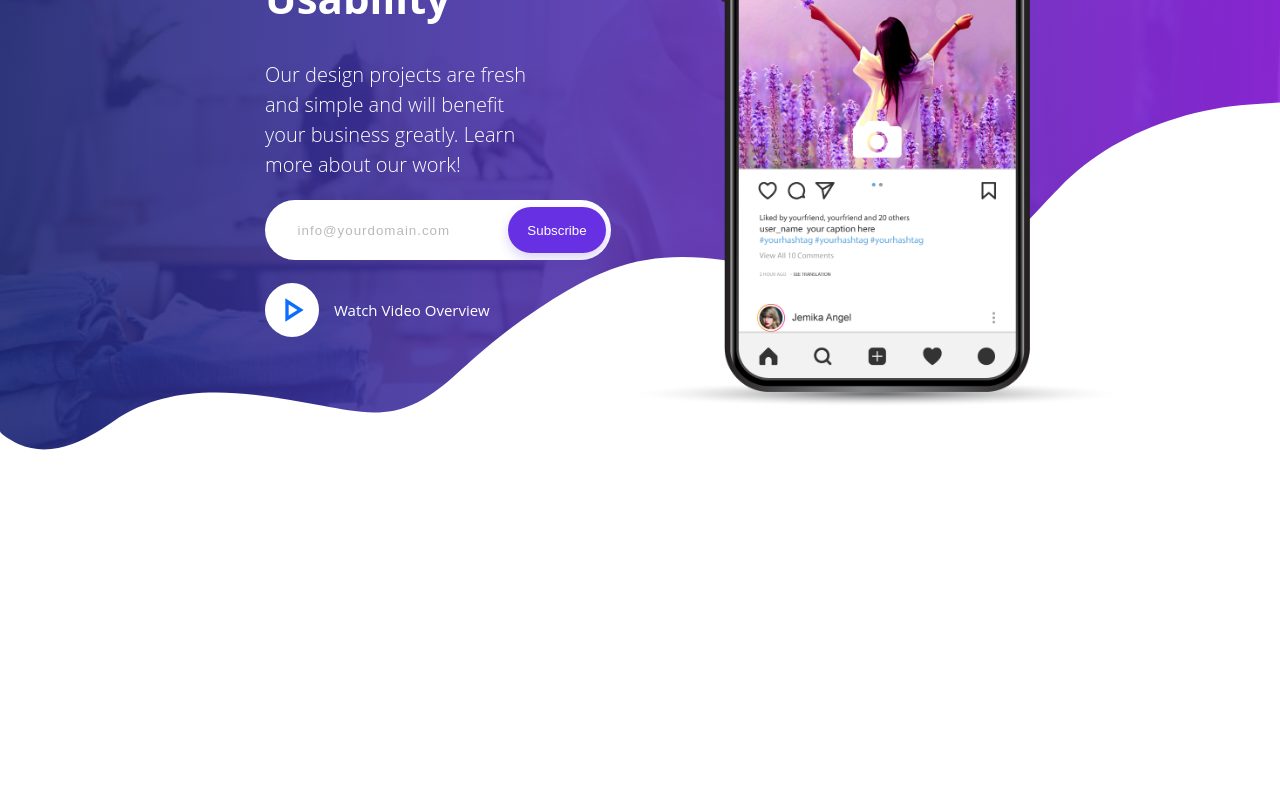
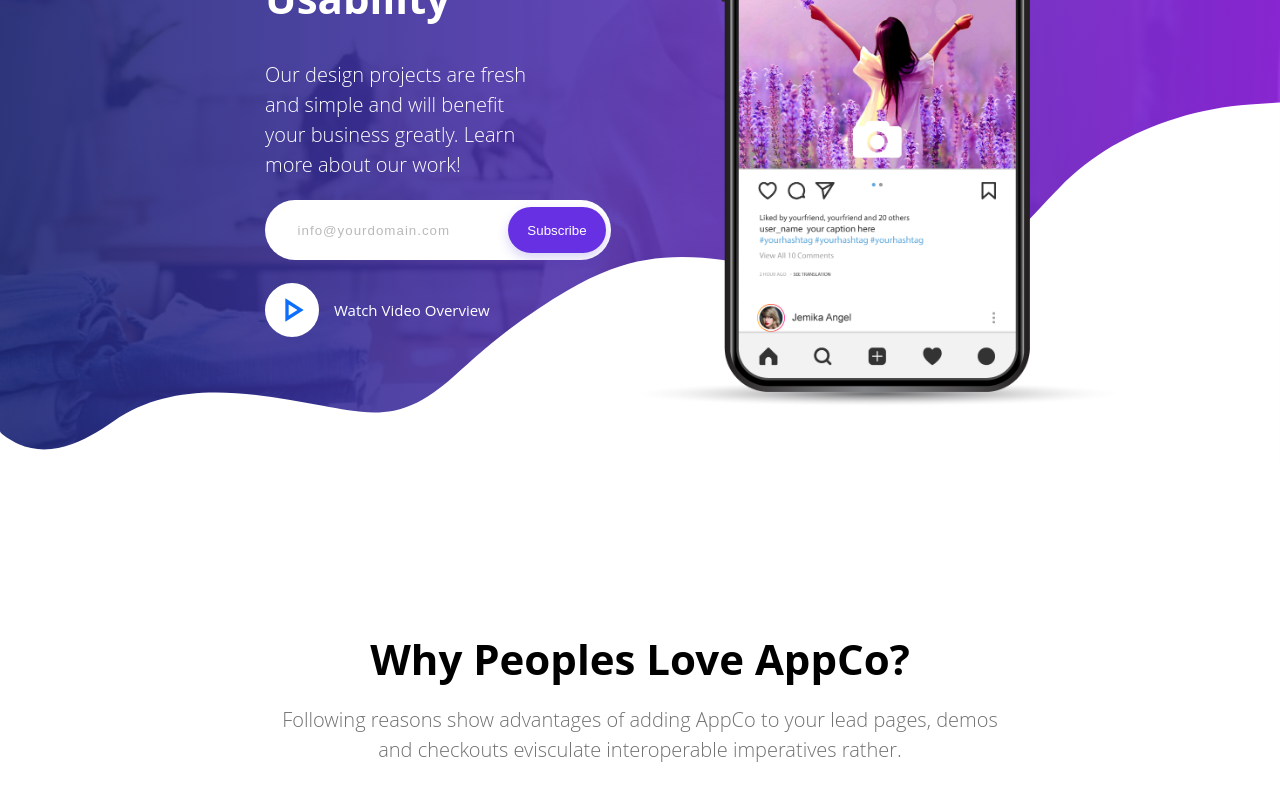
Before and after one commit to datdhomegatheme/landingpage-hieu, a React (Create React App) app in the folder my-app/: page / in a window 1280 px wide. Shown: the part 318-1118 px from the top of the page. Before the commit the page ends 871 px from the top, so only its background shows below. Built offline with nearby package versions, Linux system fonts and the light colour scheme.

Commit message:
update UI homepage

```diff
--- a/my-app/src/App.js
+++ b/my-app/src/App.js
@@ -1,6 +1,7 @@
 import React, { useEffect, useState } from "react";
 import Header from "./Layouts/Header";
 import HomePage from "./Pages/HomePage";
+import PromoPage from "./Pages/PromoPage";
 
 function App() {
     const [scrollPosition, setScrollPosition] = useState();
@@ -32,6 +33,7 @@
         <div className="App">
             <Header />
             <HomePage />
+            <PromoPage />
         </div>
     );
 }
--- a/my-app/src/Pages/HomePage/index.js
+++ b/my-app/src/Pages/HomePage/index.js
@@ -53,7 +53,6 @@
                     <img alt="bottom img" src={Img} className="bottom__img" />
                 </div>
             </div>
-            <div className="promp-section"></div>
         </>
     );
 }
--- /dev/null
+++ b/my-app/src/Pages/PromoPage/index.js
@@ -0,0 +1,29 @@
+import PolylineIcon from "@mui/icons-material/Polyline";
+function PromoPage() {
+    // const promoItems = [
+    //     {
+    //         icon: PolylineIcon
+
+    //     }
+    // ]
+
+    return (
+        <>
+            <div className="promo">
+                <div className="promo__container d-flex">
+                    <div className="promo__title">
+                        <h1>Why Peoples Love AppCo?</h1>
+                        <h2>
+                            Following reasons show advantages of adding AppCo to
+                            your lead pages, demos and checkouts evisculate
+                            interoperable imperatives rather.
+                        </h2>
+                    </div>
+                    <div className="promo__content"></div>
+                </div>
+            </div>
+        </>
+    );
+}
+
+export default PromoPage;
--- /dev/null
+++ b/my-app/src/assets/Styles/PromoPage/_index.scss
@@ -0,0 +1,26 @@
+@import '../Variables';
+
+.promo {
+    width: 100%;
+    height: auto;
+
+    .promo__container {
+        padding: 48px 0;
+        margin: 0px 265px;
+        height: 90%;
+        position: relative;
+        z-index: 1;
+        line-height: 30px;
+
+        h1,
+        h2 {
+            text-align: center;
+        }
+
+        h2 {
+            width: 747px;
+            height: 69px;
+            color: #707070;
+        }
+    }
+}
--- a/my-app/src/assets/Styles/core.scss
+++ b/my-app/src/assets/Styles/core.scss
@@ -2,6 +2,7 @@
 @import 'Variables';
 @import 'Header';
 @import 'HomePage';
+@import 'PromoPage';
 
 
 body {
```
